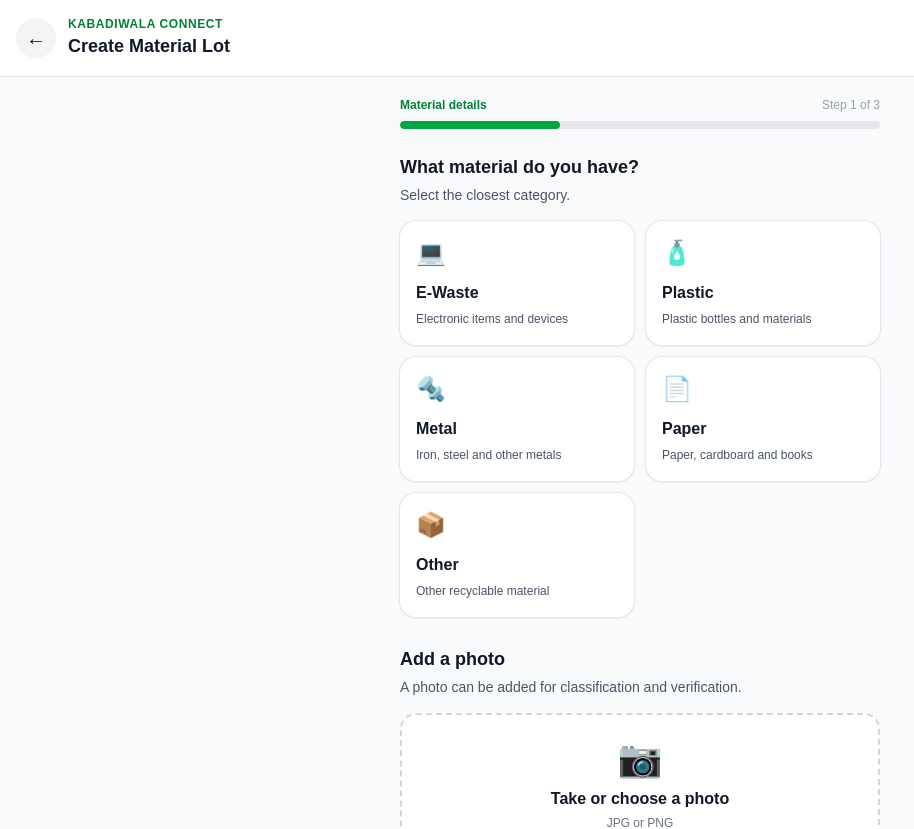
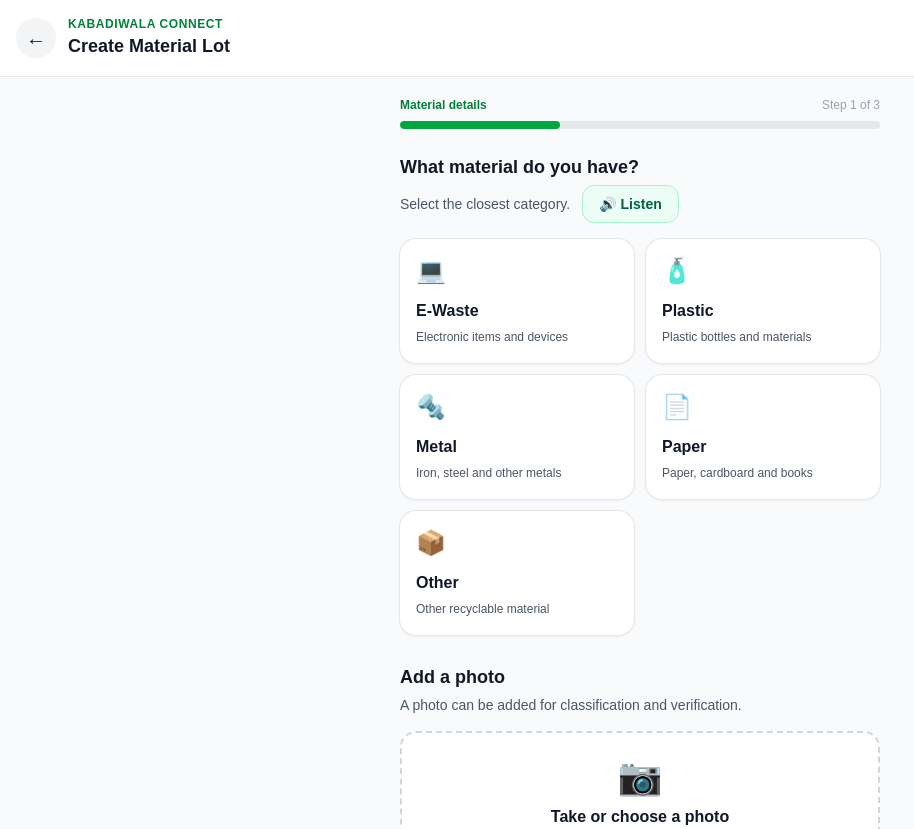
Before and after one commit to sujanraojonalagadda-dotcom/kabadiwala-connect-sih, a Next.js app in the folder frontend/: page /collector/material-lot in a window 1280 px wide. Shown: the top 829 px of the page, without its empty margins (0-914 px from the left). Built offline with nearby package versions, Linux system fonts and the light colour scheme.

Commit message:
Add voice assistance to material lot

```diff
--- a/frontend/app/collector/material-lot/page.tsx
+++ b/frontend/app/collector/material-lot/page.tsx
@@ -4,6 +4,8 @@ import { ChangeEvent, useState } from "react";
 import Link from "next/link";
 import { useRouter } from "next/navigation";
 import { useLanguage } from "@/lib/i18n/use-language";
+
+import VoiceButton from "@/lib/voice/VoiceButton";
 import type { TranslationKey } from "@/lib/i18n/translations";
 
 const materials: Array<{ id: string; nameKey: TranslationKey; icon: string; descriptionKey: TranslationKey }> = [
@@ -41,7 +43,7 @@ const materials: Array<{ id: string; nameKey: TranslationKey; icon: string; desc
 
 export default function CreateMaterialLotPage() {
   const router = useRouter();
-  const { t } = useLanguage();
+  const { language, t } = useLanguage();
 
   const [material, setMaterial] = useState("");
   const [weight, setWeight] = useState("");
@@ -173,9 +175,15 @@ export default function CreateMaterialLotPage() {
             {t("whatMaterial")}
           </h2>
 
-          <p className="mt-1 text-sm leading-5 text-gray-600">
-            {t("selectClosestCategory")}
-          </p>
+          <div className="mt-1 flex flex-wrap items-center gap-3">
+            <p className="text-sm leading-5 text-gray-600">
+              {t("selectClosestCategory")}
+            </p>
+            <VoiceButton
+              text={`${t("whatMaterial")}. ${t("selectClosestCategory")}`}
+              language={language}
+            />
+          </div>
 
           <div className="mt-4 grid grid-cols-2 gap-3">
             {materials.map((item) => {
--- /dev/null
+++ b/frontend/lib/voice/VoiceButton.tsx
@@ -0,0 +1,67 @@
+"use client";
+
+import { useEffect, useState } from "react";
+
+type VoiceLanguage = "English" | "Hindi" | "Marathi";
+
+const languageMap: Record<VoiceLanguage, string> = {
+  English: "en-IN",
+  Hindi: "hi-IN",
+  Marathi: "mr-IN",
+};
+
+type VoiceButtonProps = {
+  text: string;
+  language: VoiceLanguage;
+  label?: string;
+};
+
+export default function VoiceButton({
+  text,
+  language,
+  label = "🔊 Listen",
+}: VoiceButtonProps) {
+  const [supported, setSupported] = useState(false);
+  const [speaking, setSpeaking] = useState(false);
+
+  useEffect(() => {
+    setSupported(
+      typeof window !== "undefined" &&
+        "speechSynthesis" in window &&
+        typeof SpeechSynthesisUtterance !== "undefined",
+    );
+  }, []);
+
+  function speak() {
+    if (!supported || !text.trim()) return;
+
+    window.speechSynthesis.cancel();
+
+    const utterance = new SpeechSynthesisUtterance(text);
+    utterance.lang = languageMap[language];
+    utterance.rate = 0.9;
+    utterance.pitch = 1;
+
+    utterance.onstart = () => setSpeaking(true);
+    utterance.onend = () => setSpeaking(false);
+    utterance.onerror = () => setSpeaking(false);
+
+    window.speechSynthesis.speak(utterance);
+  }
+
+  if (!supported) {
+    return null;
+  }
+
+  return (
+    <button
+      type="button"
+      onClick={speak}
+      disabled={speaking}
+      aria-label={speaking ? "Speaking" : label}
+      className="rounded-xl border border-emerald-200 bg-emerald-50 px-4 py-2 text-sm font-semibold text-emerald-800 transition hover:bg-emerald-100 disabled:cursor-not-allowed disabled:opacity-60"
+    >
+      {speaking ? "🔊 Speaking..." : label}
+    </button>
+  );
+}
```
